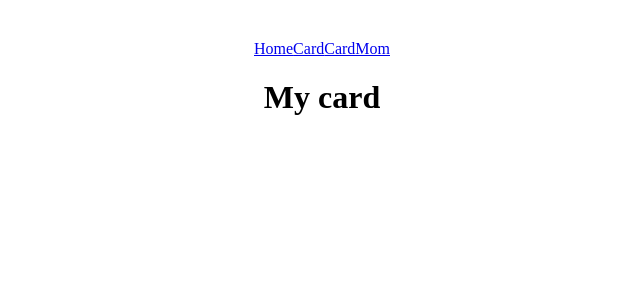
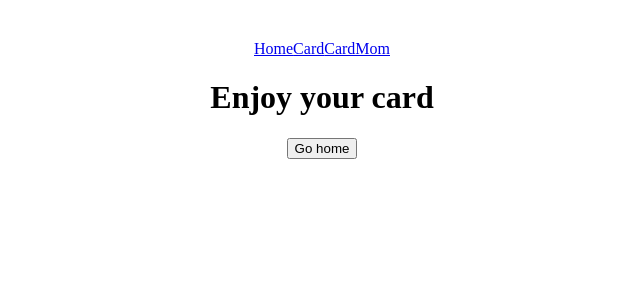
Before and after one commit to EgleLab/cssReactCarte, a React (Vite) app in the folder cssReactCarte/: page /card in a window 1280 px wide. Shown: the top 300 px of the page, without its empty margins (318-958 px from the left). Built offline with nearby package versions, Linux system fonts and the light colour scheme.

Commit message:
pages linked with buttons hook useNavigate

```diff
--- a/cssReactCarte/src/pages/Card.jsx
+++ b/cssReactCarte/src/pages/Card.jsx
@@ -1,5 +1,24 @@
+import { useNavigate } from 'react-router-dom';
+
 function Card () {
-    return <h1>My card</h1>;
-}
+
+        const navigate = useNavigate();
+        const handleClick = (page) => {
+            navigate(page);
+          };
+          return (
+            <div>
+
+                    <h1>Enjoy your card</h1>
+                    <button onClick={()=>handleClick('/')}>
+                    Go home
+                    </button>
+
+
+
+           </div>
+            );
+
+        };
 
 export default Card;
--- a/cssReactCarte/src/pages/CardMom.jsx
+++ b/cssReactCarte/src/pages/CardMom.jsx
@@ -1,5 +1,24 @@
+import { useNavigate } from 'react-router-dom';
+
 function CardMom () {
-    return <h1>Mom's card</h1>;
-}
+
+        const navigate = useNavigate();
+        const handleClick = (page) => {
+            navigate(page);
+          };
+          return (
+            <div>
+
+                    <h1>Hi Mom!</h1>
+                    <button onClick={()=>handleClick('/')}>
+                    Go home
+                    </button>
+
+
+
+           </div>
+            );
+
+        };
 
 export default CardMom;
```
